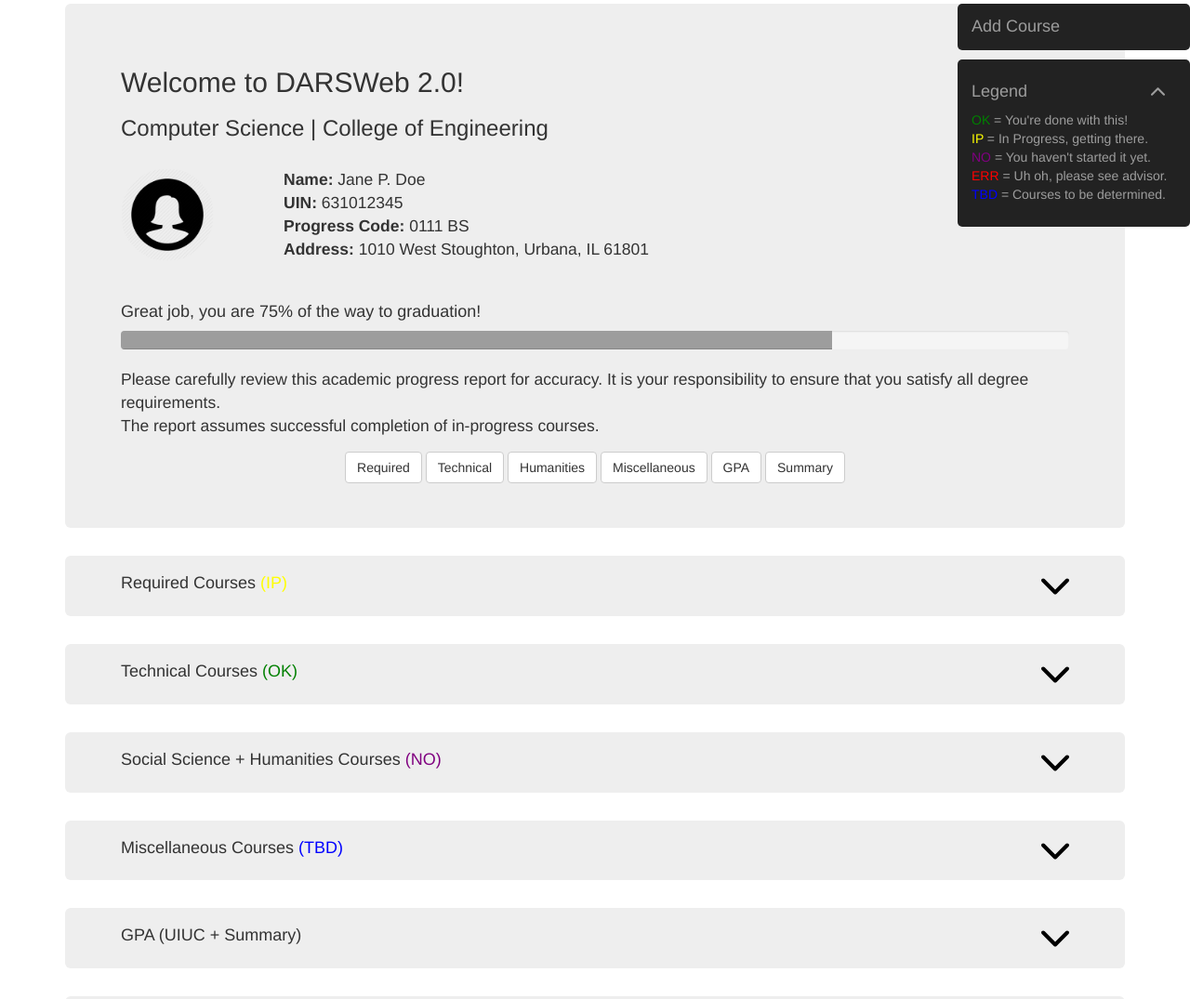
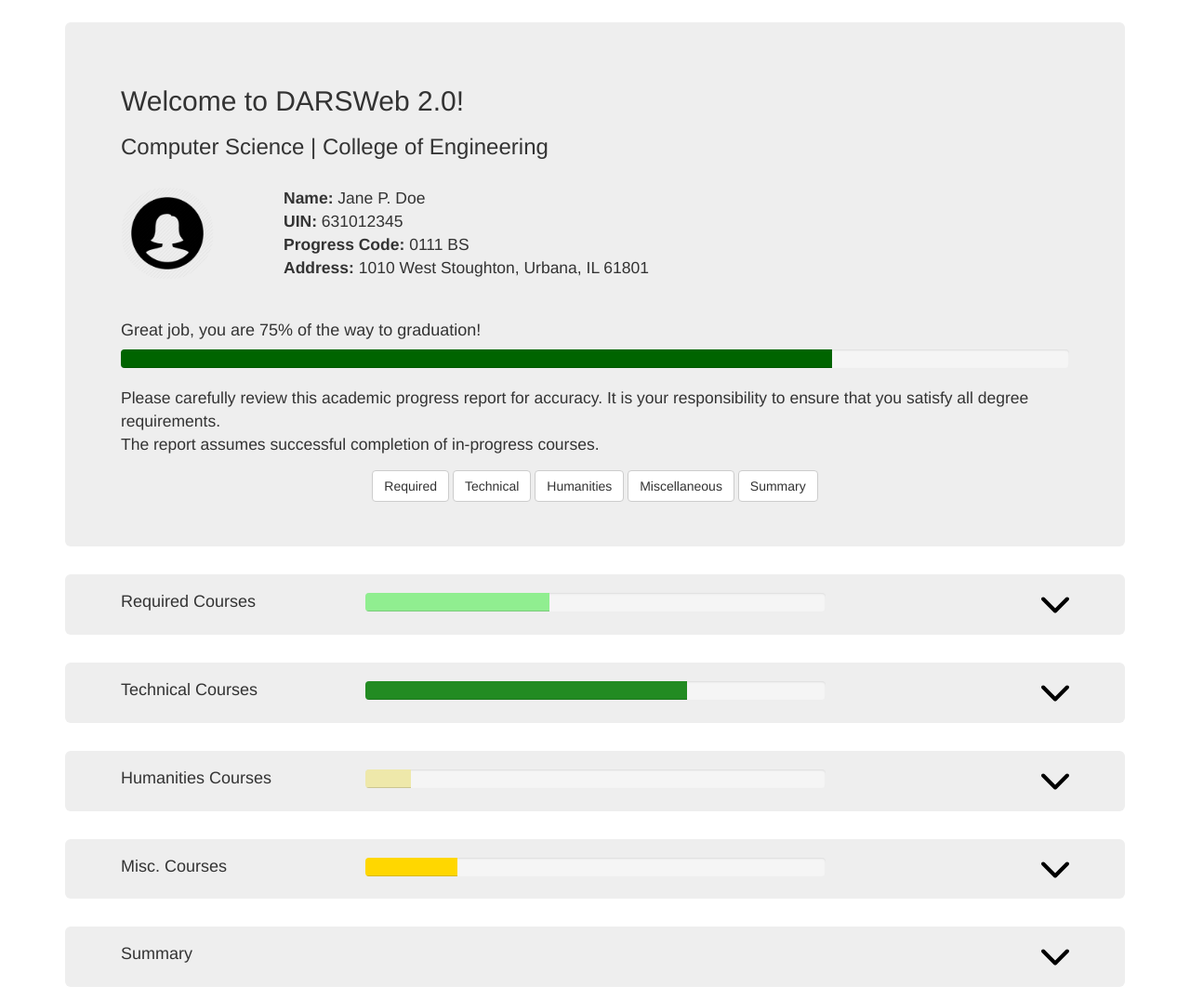
Before and after one commit to rong2/DARSWeb, a website with bundled scripts: page index.html in a window 1280 px wide. Shown: the part 56-1131 px from the top of the page at 93% size. Built offline with nearby package versions, Linux system fonts and the light colour scheme; files whose address does not match are found by name.

Commit message:
Removed legend and added progress bars

```diff
--- a/bundle.js
+++ b/bundle.js
@@ -82,7 +82,7 @@
 
 
 	// module
-	exports.push([module.id, ".invisible {\n\tdisplay: inline;\n}\n\n.navbar .navbar-nav {\n\tdisplay: inline-block;\n\tfloat: none;\n}\n\n.navbar .navbar-collapse {\n\ttext-align: center;\n}\n\n.description {\n\tfont-size: 125% !important;\n}\n\n.header {\n\tpadding-top: 10px !important;\n\tpadding-bottom: 15px !important;\n}\n\n#legend {\n\tfloat: right;\n\twidth: 250px;\n}\n\n\t#legend #legend-display {\n\t\twidth: 250px;\n\t\tz-index: 100;\n\t\tmargin-top: 10px;\n\t\tpadding: 15px 15px;\n\t\tborder-radius: 5px;\n\n\t\tcolor: #9D9D9D;\n\t\tbackground-color: #222222;\n\t}\n\n\t#legend #add-course-display {\n\t\twidth: 250px;\n\t\tz-index: 100;\n\t\tpadding: 5px 15px;\n\t\tborder-radius: 5px;\n\n\t\tcolor: #9D9D9D;\n\t\tbackground-color: #222222;\n\t}", ""]);
+	exports.push([module.id, ".invisible {\n\tdisplay: inline;\n}\n\n.navbar .navbar-nav {\n\tdisplay: inline-block;\n\tfloat: none;\n}\n\n.navbar .navbar-collapse {\n\ttext-align: center;\n}\n\n.description {\n\tfont-size: 125% !important;\n}\n\n.header {\n\tpadding-top: 10px !important;\n\tpadding-bottom: 15px !important;\n}", ""]);
 
 	// exports
 
--- a/index.html
+++ b/index.html
@@ -46,9 +46,6 @@
 	                        <a href="#">Miscellaneous</a>
 	                    </li>
 	                    <li class="invisible">
-	                    	<a href="#">GPA</a>
-	                    </li>
-	                    <li class="invisible">
 	                    	<a href="#">Summary</a>
 	                    </li>
 	                    <li><a href="#">Expand All</a></li>
@@ -59,43 +56,14 @@
 	        </div> <!-- /.container -->
 	    </nav> <!-- /.nav -->
 
-	    <br/><br/><br/>
-
-	    <!-- Legend sidebar -->
-		<div id="legend">
-	    	<div id="add-course-display" class="sticky">
-	    		<h4>Add Course</h4>
-	    	</div>
-
-	    	<div id="legend-display" class="sticky">
-	    		<div class="row">
-	    			<div class="col-sm-10">
-	    				<h4>Legend</h4>
-	    			</div>
-	    			<div class="col-sm-2" style="padding-top:12px;right:15px;text-align:right">
-						<img src="resources/navigate6.svg" alt="drop up" width="15px" height="15px">
-	    			</div>
-	    		</div>
-	    		<p>
-	    			<span style="color:green">OK</span> = You're done with this!
-	    			<br />
-	    			<span style="color:yellow">IP</span> = In Progress, getting there.
-	    			<br />
-	    			<span style="color:purple">NO</span> = You haven't started it yet.
-	    			<br />
-	    			<span style="color:red">ERR</span> = Uh oh, please see advisor.
-	    			<br />
-	    			<span style="color:blue">TBD</span> = Courses to be determined.
-	    		</p>
-	    	</div>
-	    </div> <!-- /.legend -->
+	    <br/><br/><br/><br/>
 
 	    <!-- Main content -->
 	    <div class="container">
 			<div class="jumbotron">
 				<h2>Welcome to DARSWeb 2.0!</h2>
 				<h3>Computer Science | College of Engineering</h3>
-				<br />
+				<br/>
 				<div class="row">
 					<div class="col-sm-2">
 						<img src="resources/woman.png" width="100px" height="100px" class="img-circle">
@@ -111,12 +79,12 @@
 						</p>
 					</div>
 				</div>
-				<br />
+				<br/>
 
 				<!-- Progress bar -->
 				<h4>Great job, you are 75% of the way to graduation!</h4>
 				<div class="progress">
-					<div class="progress-bar" role="progressbar" aria-valuenow="75" aria-valuemin="0" aria-valuemax="100" style="width:75%;background-image:none;background-color:#9D9D9D">
+					<div class="progress-bar" role="progressbar" aria-valuenow="75" aria-valuemin="0" aria-valuemax="100" style="width:75%;background-image:none;background-color:darkgreen">
 						<span class="sr-only">75% Complete</span>
 					</div>
 				</div> <!-- /.progress -->
@@ -130,7 +98,6 @@
 	                    <button type="button" class="btn btn-default">Technical</button>
 	                    <button type="button" class="btn btn-default">Humanities</button>
 	                    <button type="button" class="btn btn-default">Miscellaneous</button>
-	                    <button type="button" class="btn btn-default">GPA</button>
 	                    <button type="button" class="btn btn-default">Summary</button>
 					</div>
 				</div>
@@ -141,10 +108,17 @@
 		<div class="container">
 			<div class="header jumbotron">
 				<div class="row">
-					<div class="col-sm-8">
-						<h4>Required Courses <span style="color:yellow">(IP)</span></h4>
+					<div class="col-sm-3">
+						<h4>Required Courses</h4>
 					</div>
-					<div class="col-sm-4" style="padding-top:8px;text-align:right">
+					<div class="col-sm-6">
+						<div class="progress" style="margin-top:10px;margin-bottom:0px">
+							<div class="progress-bar" role="progressbar" aria-valuenow="4" aria-valuemin="0" aria-valuemax="10" style="width:40%;background-image:none;background-color:lightgreen">
+								<span class="sr-only">40% Complete</span>
+							</div>
+						</div>
+					</div>
+					<div class="col-sm-3" style="padding-top:8px;text-align:right">
 						<img src="resources/arrow483.svg" alt="drop down" width="30px" height="30px">
 					</div>
 				</div>
@@ -155,10 +129,17 @@
 		<div class="container">
 			<div class="header jumbotron">
 				<div class="row">
-					<div class="col-sm-8">
-						<h4>Technical Courses <span style="color:green">(OK)</span></h4>
+					<div class="col-sm-3">
+						<h4>Technical Courses</h4>
 					</div>
-					<div class="col-sm-4" style="padding-top:8px;text-align:right">
+					<div class="col-sm-6">
+						<div class="progress" style="margin-top:10px;margin-bottom:0px">
+							<div class="progress-bar" role="progressbar" aria-valuenow="7" aria-valuemin="0" aria-valuemax="10" style="width:70%;background-image:none;background-color:forestgreen">
+								<span class="sr-only">70% Complete</span>
+							</div>
+						</div>
+					</div>
+					<div class="col-sm-3" style="padding-top:8px;text-align:right">
 						<img src="resources/arrow483.svg" alt="drop down" width="30px" height="30px">
 					</div>
 				</div>
@@ -169,10 +150,17 @@
 		<div class="container">
 			<div class="header jumbotron">
 				<div class="row">
-					<div class="col-sm-8">
-						<h4>Social Science + Humanities Courses <span style="color:purple">(NO)</span></h4>
+					<div class="col-sm-3">
+						<h4>Humanities Courses</h4>
 					</div>
-					<div class="col-sm-4" style="padding-top:8px;text-align:right">
+					<div class="col-sm-6">
+						<div class="progress" style="margin-top:10px;margin-bottom:0px">
+							<div class="progress-bar" role="progressbar" aria-valuenow="1" aria-valuemin="0" aria-valuemax="10" style="width:10%;background-image:none;background-color:palegoldenrod">
+								<span class="sr-only">10% Complete</span>
+							</div>
+						</div>
+					</div>
+					<div class="col-sm-3" style="padding-top:8px;text-align:right">
 						<img src="resources/arrow483.svg" alt="drop down" width="30px" height="30px">
 					</div>
 				</div>
@@ -183,29 +171,22 @@
 		<div class="container ">
 			<div class="header jumbotron">
 				<div class="row">
-					<div class="col-sm-8">
-						<h4>Miscellaneous Courses <span style="color:blue">(TBD)</span> </h4>
+					<div class="col-sm-3">
+						<h4>Misc. Courses</h4>
 					</div>
-					<div class="col-sm-4" style="padding-top:8px;text-align:right">
+					<div class="col-sm-6">
+						<div class="progress" style="margin-top:10px;margin-bottom:0px">
+							<div class="progress-bar" role="progressbar" aria-valuenow="2" aria-valuemin="0" aria-valuemax="10" style="width:20%;background-image:none;background-color:gold">
+								<span class="sr-only">20% Complete</span>
+							</div>
+						</div>
+					</div>
+					<div class="col-sm-3" style="padding-top:8px;text-align:right">
 						<img src="resources/arrow483.svg" alt="drop down" width="30px" height="30px">
 					</div>
 				</div>
 			</div>
 		</div> <!-- /.miscellaneous -->
-
-		<!-- GPA -->
-		<div class="container">
-			<div class="header jumbotron">
-				<div class="row">
-					<div class="col-sm-8">
-						<h4>GPA (UIUC + Summary)</h4>
-					</div>
-					<div class="col-sm-4" style="padding-top:8px;text-align:right">
-						<img src="resources/arrow483.svg" alt="drop down" width="30px" height="30px">
-					</div>
-				</div>
-			</div>
-		</div>	<!-- /.gpa -->
 
 		<!-- Summary -->
 		<div class="container">
@@ -225,8 +206,8 @@
 		<div style="text-align:center">
 			<p class="description"><b>Report Generated:</b> 11/15/15</p>
 		</div> <!-- /.footer -->
-		<br />
-		<br />
+		<br/>
+		<br/>
     <script type="text/javascript" src="script.js" charset="utf-8"></script>
     <script type="text/javascript" src="bundle.js" charset="utf-8"></script>
 	<script src="https://ajax.googleapis.com/ajax/libs/jquery/1.11.1/jquery.min.js"></script>
--- a/script.js
+++ b/script.js
@@ -11,18 +11,4 @@ $(function() {
 			}
 		}
 	});
-
-	if (!!$('.sticky').offset()) {
-		var stickyTop = $('.sticky').offset().top;
-		$(window).scroll(function(){
-			var windowTop = $(window).scrollTop();
-		    if (stickyTop < (windowTop + 75)){
-		    	$('#add-course-display').css({ position: 'fixed', top: 60 });
-		    	$('#legend-display').css({ position: 'fixed', top: ($('#add-course-display').height() + 70) });
-		    } else {
-		        $('#legend-display').css('position','static');
-		       	$('#add-course-display').css('position', 'static');
-		    }
-		});
-	}
 });
--- a/style.css
+++ b/style.css
@@ -19,29 +19,3 @@
 	padding-top: 10px !important;
 	padding-bottom: 15px !important;
 }
-
-#legend {
-	float: right;
-	width: 250px;
-}
-
-	#legend #legend-display {
-		width: 250px;
-		z-index: 100;
-		margin-top: 10px;
-		padding: 15px 15px;
-		border-radius: 5px;
-
-		color: #9D9D9D;
-		background-color: #222222;
-	}
-
-	#legend #add-course-display {
-		width: 250px;
-		z-index: 100;
-		padding: 5px 15px;
-		border-radius: 5px;
-
-		color: #9D9D9D;
-		background-color: #222222;
-	}
```
